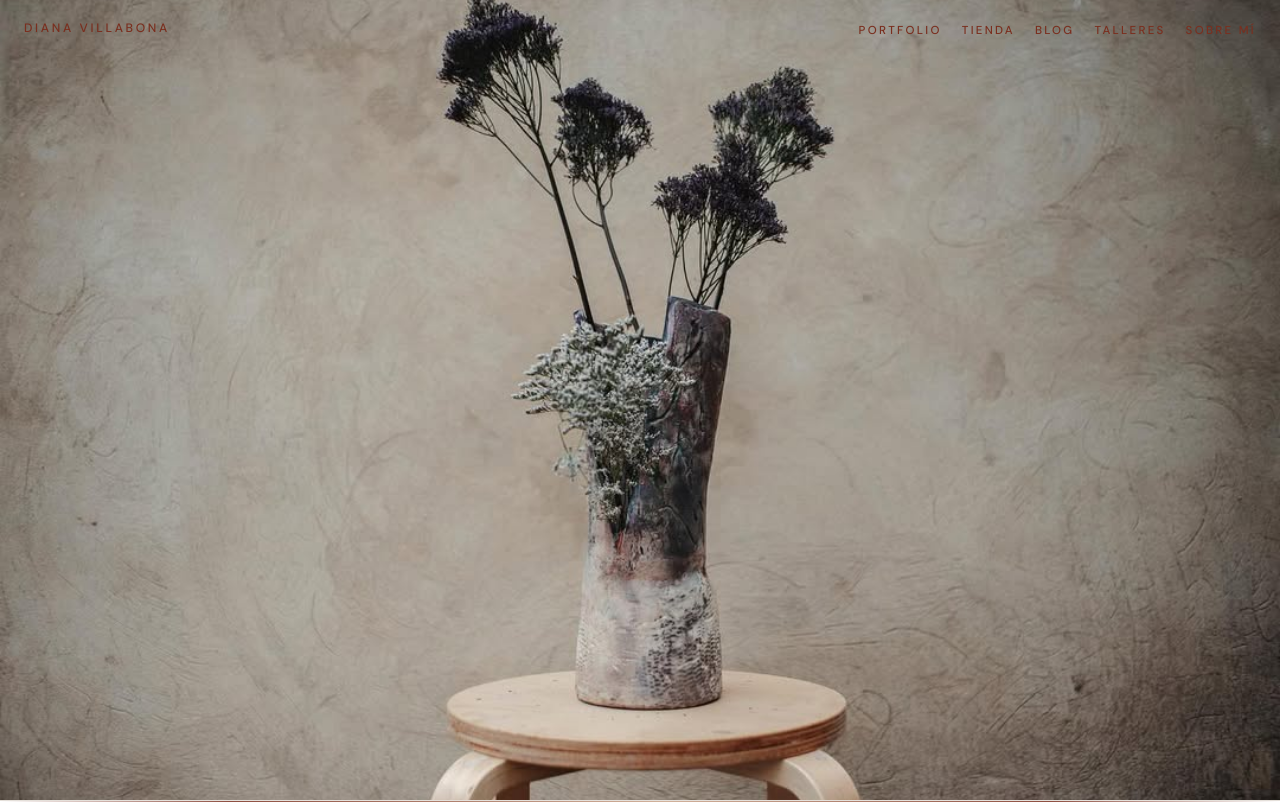
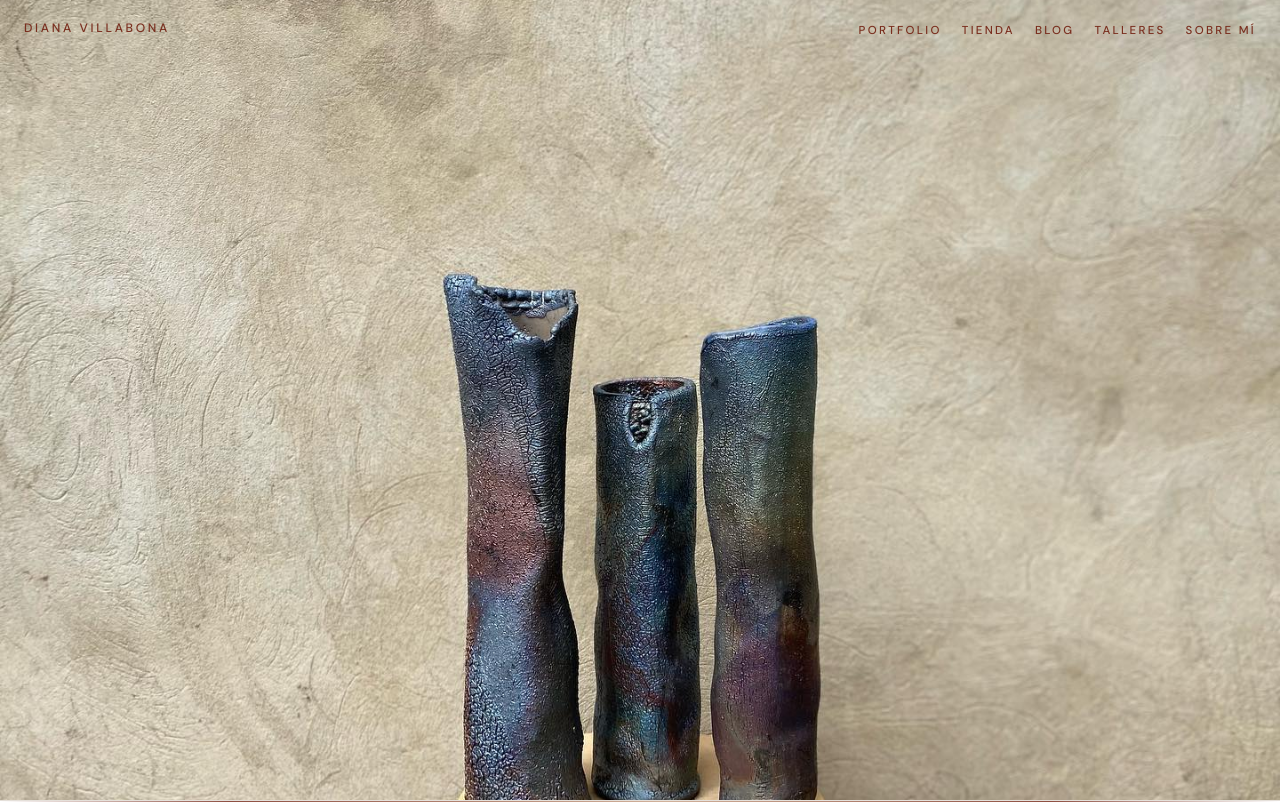
Before and after one commit to enzo369-htm/Diana-Villabona, a React (Vite) app: page / in a window 1280 px wide. Shown: the top 802 px of the page. Built offline with nearby package versions, Linux system fonts and the light colour scheme.

Commit message:
Update HomePage to use new HomeHero component and styles. Add horizontal image carousel functionality in App.css and images module. Modify TypeScript build info to include new home hero configuration.

```diff
--- a/src/App.css
+++ b/src/App.css
@@ -365,6 +365,45 @@ html.viewport-too-narrow body {
   object-fit: cover;
   object-position: center;
   display: block;
+}
+
+/* Hero carrusel: fotos horizontales a pantalla completa */
+.hero__carousel {
+  position: relative;
+  flex: 1 1 0;
+  width: 100%;
+  height: 100%;
+  min-height: 0;
+  overflow: hidden;
+  background: var(--ink);
+}
+
+.hero__carousel-slide {
+  position: absolute;
+  inset: 0;
+  opacity: 0;
+  transition: opacity 1s ease;
+  pointer-events: none;
+}
+
+.hero__carousel-slide--active {
+  opacity: 1;
+  z-index: 1;
+  pointer-events: auto;
+}
+
+.hero__carousel-slide img {
+  width: 100%;
+  height: 100%;
+  object-fit: cover;
+  object-position: center;
+  display: block;
+}
+
+@media (prefers-reduced-motion: reduce) {
+  .hero__carousel-slide {
+    transition: none;
+  }
 }
 
 /* Hero dinámico: dos columnas 50/50 — ver HeroDynamicSplit */
--- /dev/null
+++ b/src/homeHeroConfig.ts
@@ -0,0 +1,4 @@
+/** Modo del hero en home: cambiá acá para probar cada versión. */
+export type HomeHeroMode = "static" | "split" | "horizontal-carousel";
+
+export const HOME_HERO_MODE: HomeHeroMode = "horizontal-carousel";
--- a/src/images.ts
+++ b/src/images.ts
@@ -30,6 +30,13 @@ export const IMAGES = {
   imgblog2: "/imgblog2.jpeg",
 } as const;
 
+/** Hero home: carrusel de fotos horizontales en /public */
+export const HERO_HORIZONTAL_IMAGES: readonly string[] = [
+  "/herohori1.jpeg",
+  "/herohori2.jpeg",
+  "/herohori3.jpeg",
+] as const;
+
 /** Rutas de fotos en /public para elegir 3 al azar (p. ej. sección Labor). */
 export const GALLERY_POOL: readonly string[] = Object.values(
   IMAGES
--- /dev/null
+++ b/src/pages/HeroHorizontalCarousel.tsx
@@ -0,0 +1,46 @@
+import { useEffect, useState } from "react";
+import { HERO_HORIZONTAL_IMAGES } from "../images";
+
+const INTERVAL_MS = 3000;
+
+export function HeroHorizontalCarousel() {
+  const slides = HERO_HORIZONTAL_IMAGES;
+  const [index, setIndex] = useState(0);
+
+  useEffect(() => {
+    if (slides.length <= 1) return;
+
+    const id = window.setInterval(() => {
+      setIndex((i) => (i + 1) % slides.length);
+    }, INTERVAL_MS);
+
+    return () => window.clearInterval(id);
+  }, [slides.length]);
+
+  if (slides.length === 0) return null;
+
+  return (
+    <div className="hero__carousel" role="presentation" aria-hidden>
+      {slides.map((src, i) => (
+        <div
+          key={src}
+          className={
+            i === index
+              ? "hero__carousel-slide hero__carousel-slide--active"
+              : "hero__carousel-slide"
+          }
+        >
+          <img
+            src={src}
+            alt=""
+            width={1920}
+            height={1080}
+            loading={i === 0 ? "eager" : "lazy"}
+            decoding="async"
+            fetchPriority={i === 0 ? "high" : "auto"}
+          />
+        </div>
+      ))}
+    </div>
+  );
+}
--- /dev/null
+++ b/src/pages/HomeHero.tsx
@@ -0,0 +1,30 @@
+import { HOME_HERO_MODE } from "../homeHeroConfig";
+import { HeroDynamicSplit } from "./HeroDynamicSplit";
+import { HeroHorizontalCarousel } from "./HeroHorizontalCarousel";
+import { HeroStatic } from "./HeroStatic";
+
+export function HomeHero() {
+  switch (HOME_HERO_MODE) {
+    case "split":
+      return <HeroDynamicSplit />;
+    case "static":
+      return <HeroStatic />;
+    case "horizontal-carousel":
+      return <HeroHorizontalCarousel />;
+    default:
+      return <HeroHorizontalCarousel />;
+  }
+}
+
+export function homeHeroWrapClass(): string {
+  switch (HOME_HERO_MODE) {
+    case "split":
+      return "hero__image-wrap hero__image-wrap--split";
+    case "static":
+      return "hero__image-wrap hero__image-wrap--static";
+    case "horizontal-carousel":
+      return "hero__image-wrap hero__image-wrap--carousel";
+    default:
+      return "hero__image-wrap hero__image-wrap--carousel";
+  }
+}
--- a/src/pages/HomePage.tsx
+++ b/src/pages/HomePage.tsx
@@ -1,4 +1,4 @@
-import { HeroStatic } from "./HeroStatic";
+import { HomeHero, homeHeroWrapClass } from "./HomeHero";
 import { HomePortfolioPreview } from "./HomePortfolioPreview";
 import { HomeVitrina } from "./HomeVitrina";
 
@@ -6,8 +6,8 @@ export function HomePage() {
   return (
     <>
       <section className="hero" id="inicio" aria-label="Bienvenida">
-        <div className="hero__image-wrap hero__image-wrap--static">
-          <HeroStatic />
+        <div className={homeHeroWrapClass()}>
+          <HomeHero />
         </div>
       </section>
       <HomePortfolioPreview />
```
Also changed, not shown: 1 other file (tests, documents, lock files or other folders).
